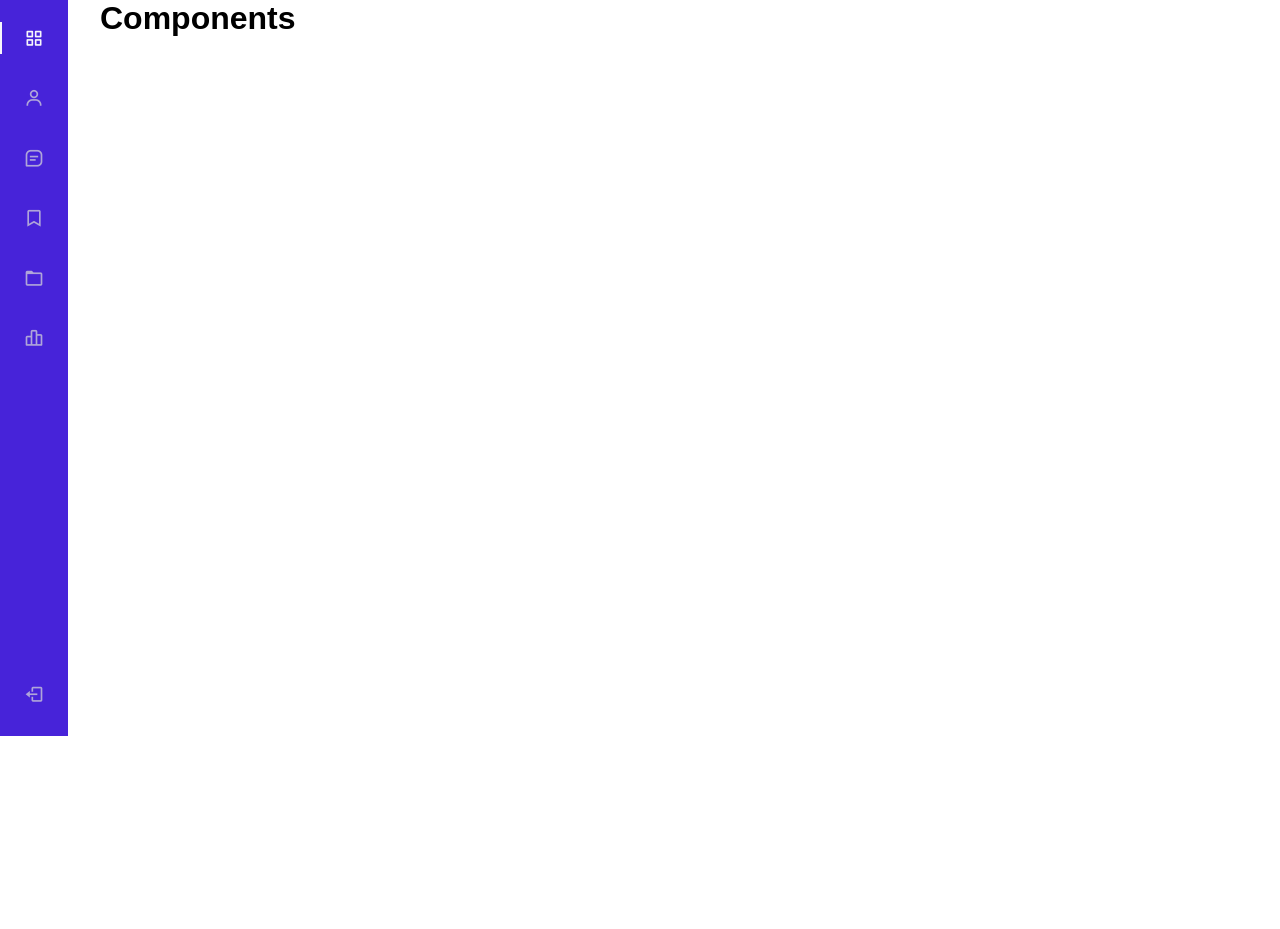
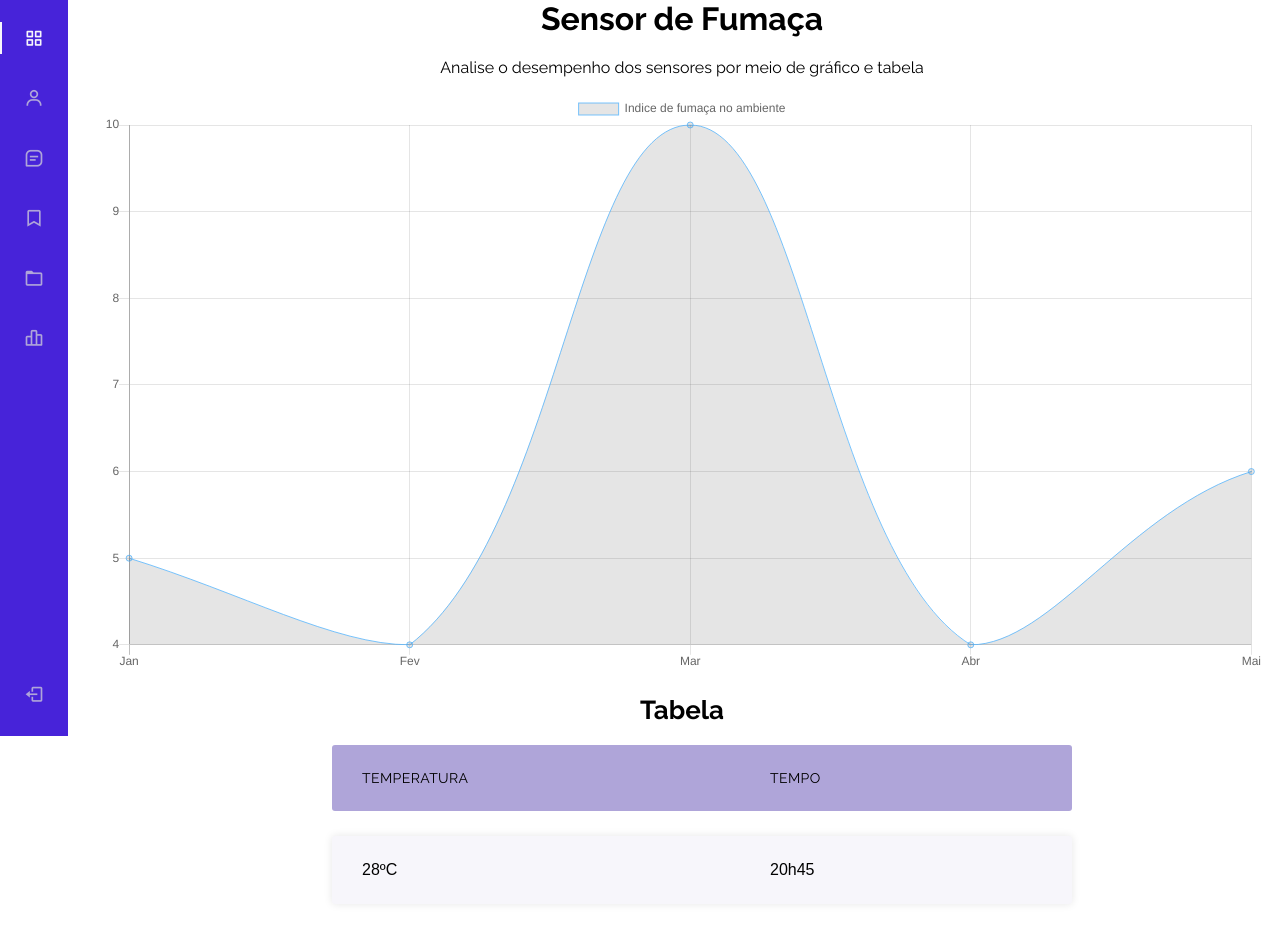
Before and after one commit to ToxicOtter/Roboar, a Flask app: page /dashboard in a window 1280 px wide. Shown: the part 64-993 px from the top of the page. Before the commit the page ends 800 px from the top, so only its background shows below. Run offline with Flask 2, Linux system fonts and the light colour scheme.

Commit message:
Dashboard design finished
Sidebar, chart and table is already done. Left the connection with table and chart and with dashboard to json.

```diff
--- a/app.py
+++ b/app.py
@@ -30,8 +30,7 @@ def dated_url_for(endpoint, **values):
     if endpoint == 'static':
         filename = values.get('filename', None)
         if filename:
-            file_path = os.path.join(app.root_path,
-                                 endpoint, filename)
+            file_path = os.path.join(app.root_path, endpoint, filename)
             values['q'] = int(os.stat(file_path).st_mtime)
     return flask.url_for(endpoint, **values)
 
--- a/static/css/dashboard.css
+++ b/static/css/dashboard.css
@@ -1,3 +1,4 @@
+/* ------------ sidebar --------------------- */
 /* Variables CSS */
 :root {
     --header-height: 3rem;
@@ -148,7 +149,70 @@ a {
     background-color: var(--white-color);
 }
 
-/* media queries */
+/* ---------------- table --------------------- */
+/* container */
+.container {
+    max-width: 800px;
+    margin-left: auto;
+    margin-right: auto;
+    padding-left: 10px;
+    padding-right: 10px;
+}
+
+/* table title */
+h2 {
+    font-family: 'Raleway', sans-serif;
+    font-size: 26px;
+    margin: 20px 0;
+    text-align: center;
+}
+
+/* table rows (data and header) */
+.responsive-table li {
+    border-radius: 3px;
+    padding: 25px 30px;
+    display: flex;
+    justify-content: space-between;
+    margin-bottom: 25px;
+}
+
+/* table header */
+.responsive-table .table-header {
+    background-color: var(--first-color-light);
+    font-size: 14px;
+    text-transform: uppercase;
+    letter-spacing: 0.03em;
+    font-family: 'Raleway', sans-serif;
+}
+
+/* table rows */
+.responsive-table .table-row {
+    background-color: var(--white-color);
+    box-shadow: 0px 0px 9px 0px rgba(0, 0, 0, 0.1);
+}
+
+/* table column 1 data */
+.responsive-table .col-1 {
+    flex-basis: 10%;
+}
+
+/* data column 2 data */
+.responsive-table .col-2 {
+    flex-basis: 40%;
+}
+
+/* -------------------- gerenal ------------------------- */
+h1 {
+    text-align: center;
+    font-family: 'Raleway', sans-serif;
+}
+
+p {
+    text-align: center;
+    font-family: 'Raleway', sans-serif;
+}
+
+/* ----------------- responsive sidebar ----------------- */
 @media screen and (min-width: 768px){
     body {
         margin: calc(var(--header-height) + 1rem) 0 0 0;
@@ -183,3 +247,31 @@ a {
         padding-left: calc(var(--nav-width) + 188px);
     }
 }
+
+/* responsive table*/
+@media all and (max-width: 767px){
+    /* table header */
+    .table-header {
+        display: none;
+    }
+
+    /* table rows (header and data) */
+    li {
+        display: block;
+    }
+
+    /* class defined to all rows */
+    .col {
+        flex-basis: 100%;
+        display: flex;
+        padding: 10px 0;
+    }
+
+    .col::before {
+        color: #6C7A89;
+        padding-right: 10px;
+        content: attr(data-label);
+        flex-basis: 50%;
+        text-align: right;
+    }
+}
--- a/static/js/dashboard.js
+++ b/static/js/dashboard.js
@@ -1,3 +1,4 @@
+// SIDEBAR
 // show navbar
 const showNavbar = (toggleId, navId, bodyId, headerId) =>{
     const toggle = document.getElementById(toggleId),
@@ -19,19 +20,40 @@ const showNavbar = (toggleId, navId, bodyId, headerId) =>{
             headerpd.classList.toggle('body-pd')
         })
     }
-}
+};
 
-showNavbar('header-toggle', 'nav-bar', 'body-pd', 'header')
+showNavbar('header-toggle', 'nav-bar', 'body-pd', 'header');
 
 //linl-active
 
-const linkColor = document.querySelectorAll('.nav__link')
+const linkColor = document.querySelectorAll('.nav__link');
 
 function colorLink(){
     if(linkColor){
         linkColor.forEach(l => l.classList.remove('active'))
         this.classList.add('active')
     }
-}
+};
 
-linkColor.forEach(l => l.addEventListener('click', colorLink))
+linkColor.forEach(l => l.addEventListener('click', colorLink));
+
+
+//CHARTS
+// everytime we work with canvas, we need to set a context, in this case it's 2D (default)
+var ctx = document.getElementsByClassName('line-chart');
+
+//the framework work with 3 aspects: Type (type of chart), data (data of chart) and options (general configurations)
+var chartGraph = new Chart(ctx, {
+    type: 'line', //set the type of chart
+    //set data of char
+    data: {
+        labels: ["Jan","Fev","Mar","Abr","Mai"],
+        datasets: [{
+            label: "Indice de fumaça no ambiente",
+            data: [5,4,10,4,6,6,7,],
+            borderWidth: 1,
+            borderColor: 'rgba(77,176,253,0.75)',
+            backgroundcolor: 'transparent',
+        }]
+    }
+});
--- a/templates/dashboard.html
+++ b/templates/dashboard.html
@@ -9,6 +9,10 @@
     <link href='https://unpkg.com/boxicons@2.0.7/css/boxicons.min.css' rel='stylesheet'>
     <!-- css -->
     <link type="text/css" href="{{ url_for('static', filename='css/dashboard.css')}}" rel="stylesheet">
+    <!-- favicon -->
+    <link rel="shortcut icon" href="/static/images/favicon.ico">
+    <!-- font -->
+    <link href="https://fonts.googleapis.com/css2?family=Raleway:wght@300;400;700&display=swap" rel="stylesheet">
 </head>
 
 
@@ -28,7 +32,7 @@
             <div>
                 <a href="#" class="nav__logo">
                     <i class="bx bx-layer nav__logo-icon"></i>
-                    <span class="nav__logo-name">Bedimcode</span>
+                    <span class="nav__logo-name">Roboar</span>
                 </a>
 
                 <div class="nav__list">
@@ -66,8 +70,34 @@
         </nav>
     </div>
 
-    <h1>Components</h1>
+    <main>
+        <!-- commom text above chart -->
+        <h1>Sensor de Fumaça</h1>
+        <p>Analise o desempenho dos sensores por meio de gráfico e tabela</p>
+        <!-- instance chart -->
+        <canvas class="line-chart"></canvas>
 
+        <div class="container">
+            <h2>Tabela</h2>
+            <!-- table -->
+            <ul class="responsive-table">
+                <!-- table header -->
+                <li class="table-header">
+                    <div class="col col-1">Temperatura</div>
+                    <div class="col col-2">Tempo</div>
+                </li>
+                <!-- a li to each table row-->
+                <li class="table-row">
+                    <div class="col col-1" data-label="Temperatura">28ºC</div>
+                    <div class="col col-2" data-label="Tempo">20h45</div>
+                </li>
+            </ul>
+        </div>
+    </main>
+
+
+    <!-- charts.js -->
+    <script src="https://cdnjs.cloudflare.com/ajax/libs/Chart.js/2.9.4/Chart.min.js"></script>
     <!-- js -->
     <script src="{{ url_for('static', filename='js/dashboard.js')}}""></script>
 </body>
```
